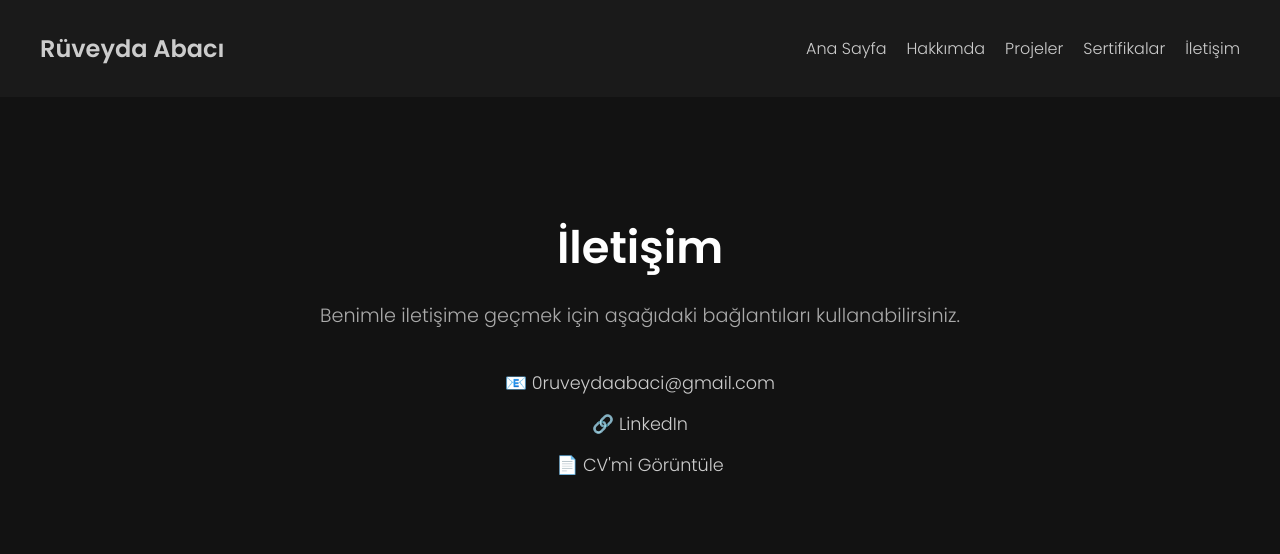
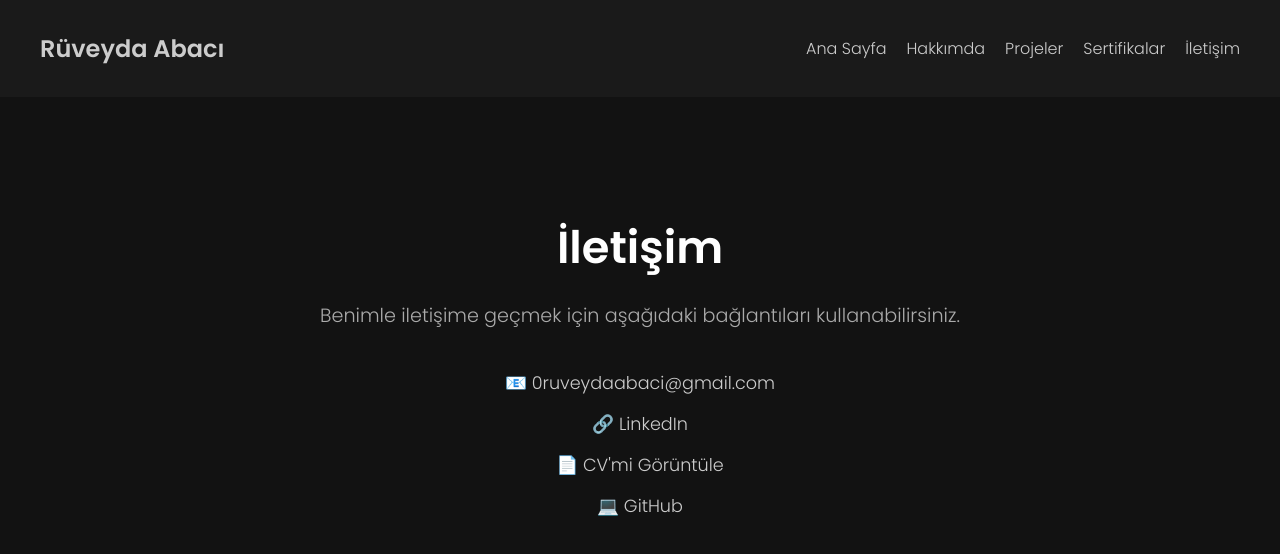
Before and after one commit to ruveydaabaci/kisiselsitem, a plain HTML site: page contact.html in a window 1280 px wide. Drawn offline with Linux system fonts and the light colour scheme.

Commit message:
contact.html

```diff
--- a/contact.html
+++ b/contact.html
@@ -34,6 +34,7 @@
       <a href="mailto:0ruveydaabaci@gmail.com">📧 0ruveydaabaci@gmail.com</a>
       <a href="https://www.linkedin.com/in/ruveydaabaci" target="_blank">🔗 LinkedIn</a>
       <a href="https://drive.google.com/file/d/1T_TmWXJSXh1OLjbzTv3h2XwBjllPKJmY/view?usp=sharing" target="_blank">📄 CV'mi Görüntüle</a>
+      <a href="https://github.com/ruveydaabaci" target="_blank">💻 GitHub</a>
 
     </div>
   </section>
```
